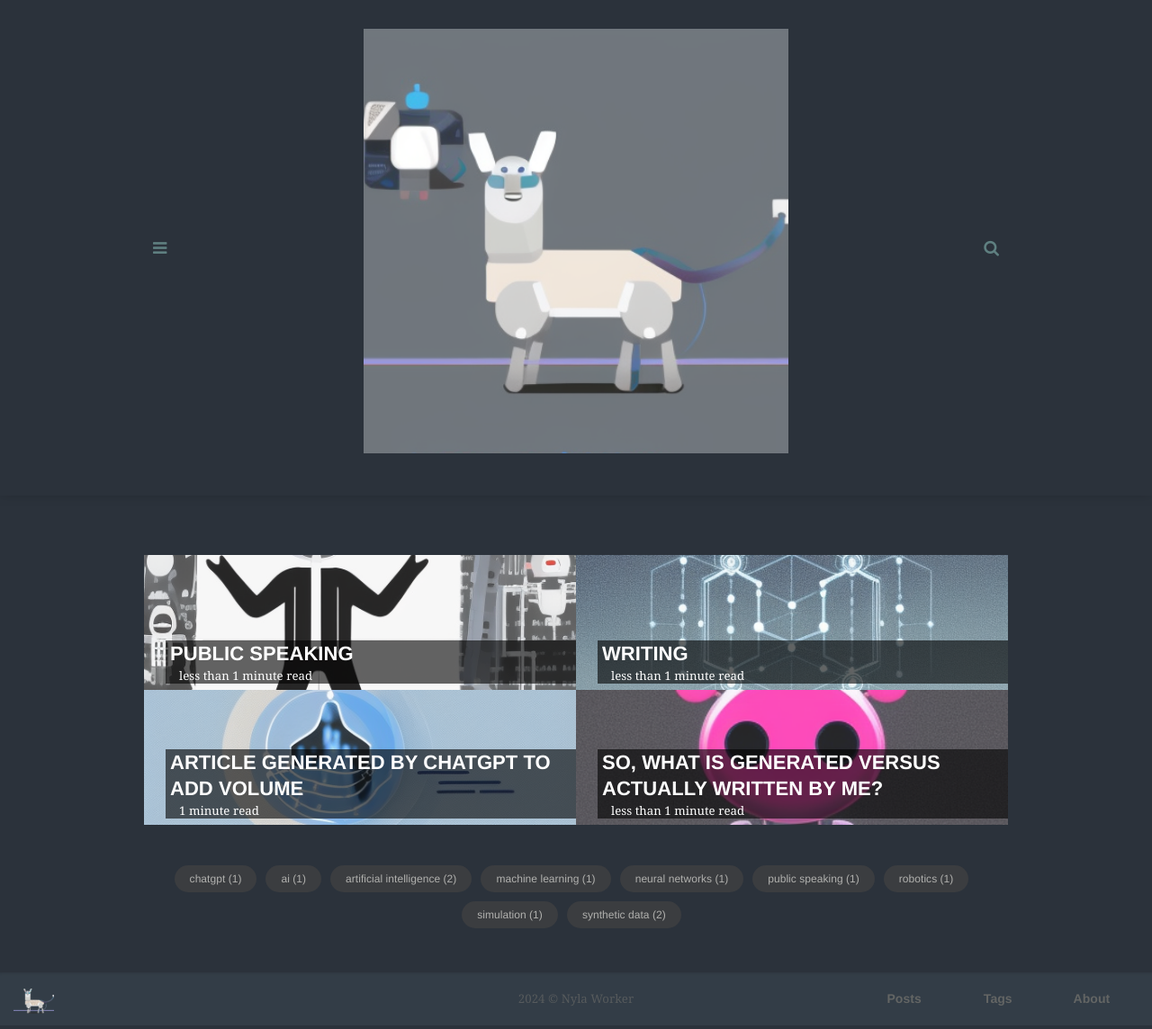
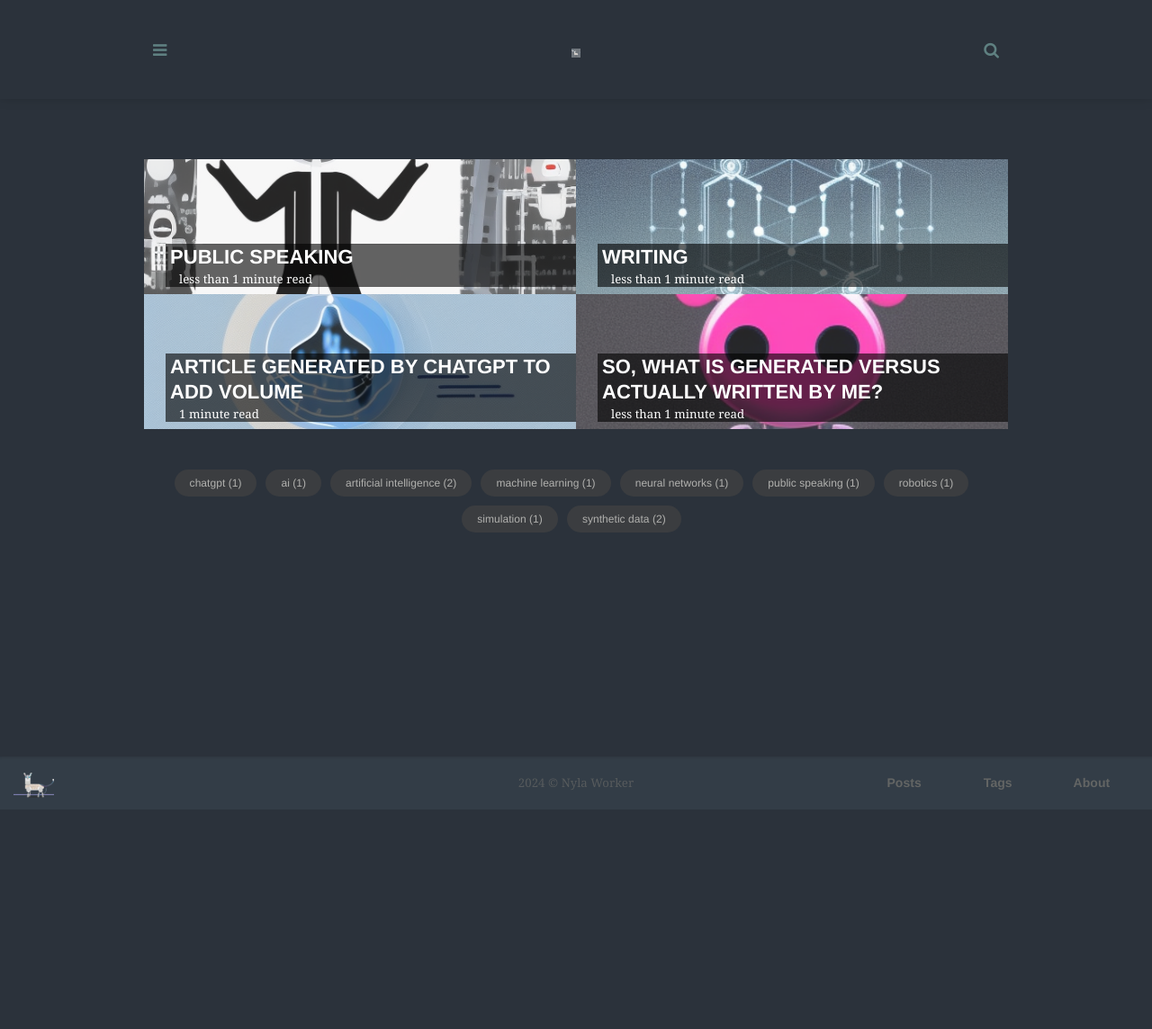
Before and after one commit to NylaWorker/nylaworker, a Jekyll site: the page built from index.html, in a window 1280 px wide. Shown: the whole page at 90% size. Built offline with Jekyll 4.4.1, drawn with Linux system fonts in a browser that asks for light colours; some web fonts are replaced; the list of posts is cut into pages by our own code; after the commit the page ends 903 px from its top, so only the background shows below that.

Commit message:
Fixed logo

```diff
--- a/assets/css/main.css
+++ b/assets/css/main.css
@@ -581,7 +581,7 @@ svg {
           align-items: center;
 }
 .main-header .logo {
-  width: 80%;
+  width: 10%;
   position: relative;
   text-align: center;
   color:var(--main);
```
